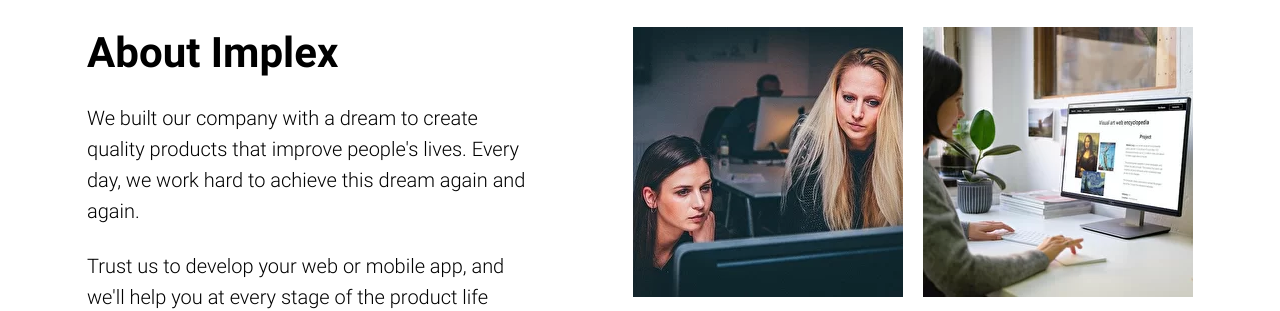
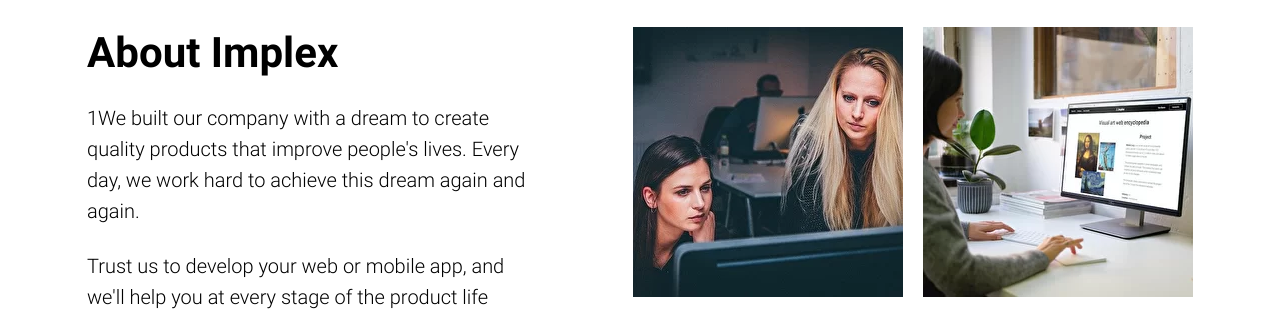
Before and after one commit to implex-code-repo/implex-site-stage, a Jekyll site: the page built from index.html, in a window 1280 px wide and 900 px high, scrolled down 869 px. Shown: the part 154-465 px from the top of the window. Built offline with Jekyll 4.4.1, drawn with Linux system fonts in a browser that asks for light colours; nearby versions of some CDN libraries; library files that are not in the unit come from our copies.

Commit message:
3a235378e87bd3b68ddcbd3f2163f8b9a1fb0cb7

```diff
--- a/_data/about.yml
+++ b/_data/about.yml
@@ -9,7 +9,7 @@ images:
     alt:
 title: About Implex
 descriptions:
-  - We built our company with a dream to create quality products that improve people's lives. Every day, we work hard to achieve this dream again and again.
+  - 1We built our company with a dream to create quality products that improve people's lives. Every day, we work hard to achieve this dream again and again.
   - Trust us to develop your web or mobile app, and we'll help you at every stage of the product life cycle – from the concept to the golden unicorn.
   - Implex has been selected among the <a class="link" href="https://www.designrush.com/agency/outsourcing-companies">Top 30
     Outsourcing Software Development Companies</a> by DesignRush
```
